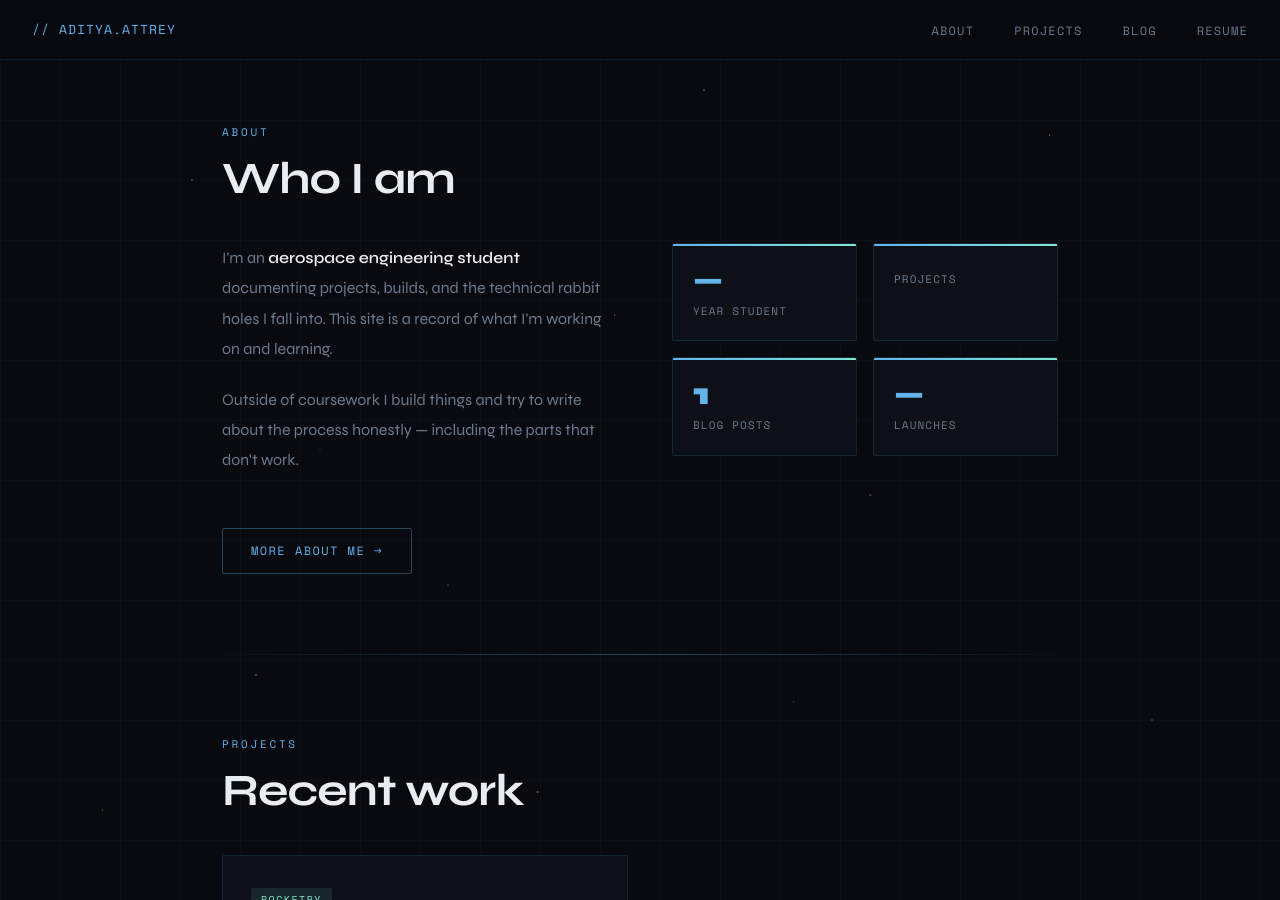
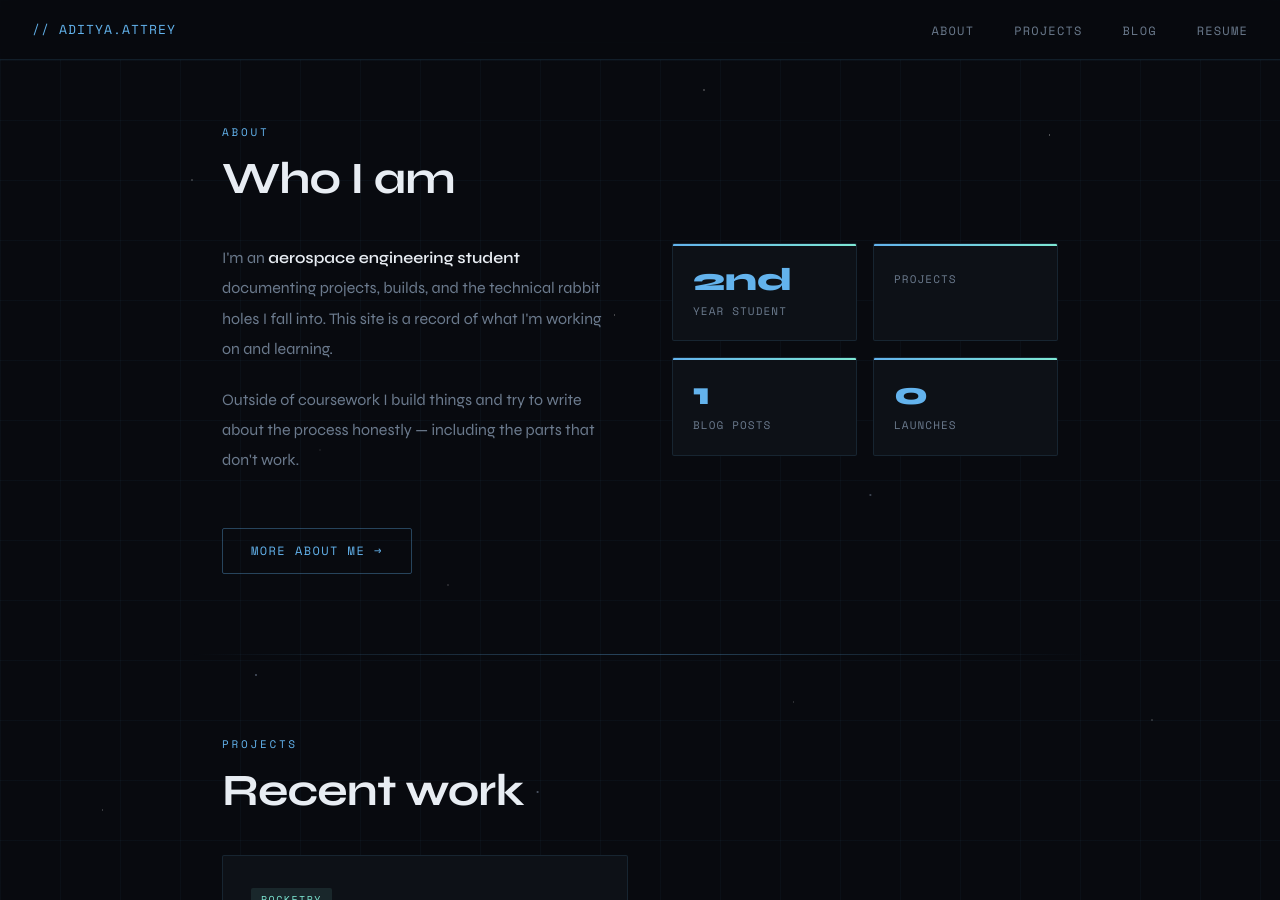
Before and after one commit to FBRDCYB3R/Aero-Blog, a Jekyll site: the page built from index.html, in a window 1280 px wide and 900 px high, scrolled down 858 px. Built offline with Jekyll 4.4.1, drawn with Linux system fonts in a browser that asks for light colours.

Commit message:
Add stats section to _config.yml

```diff
--- a/_config.yml
+++ b/_config.yml
@@ -9,6 +9,9 @@
   email: "aditya.attrey@gmail.com"
   github: "FBRDCYB3R"
   linkedin: "www.linkedin.com/in/aditya-attrey"
+stats:
+  year: "2nd"
+  launches: 0
 
 # Jekyll settings
 markdown: kramdown
```
